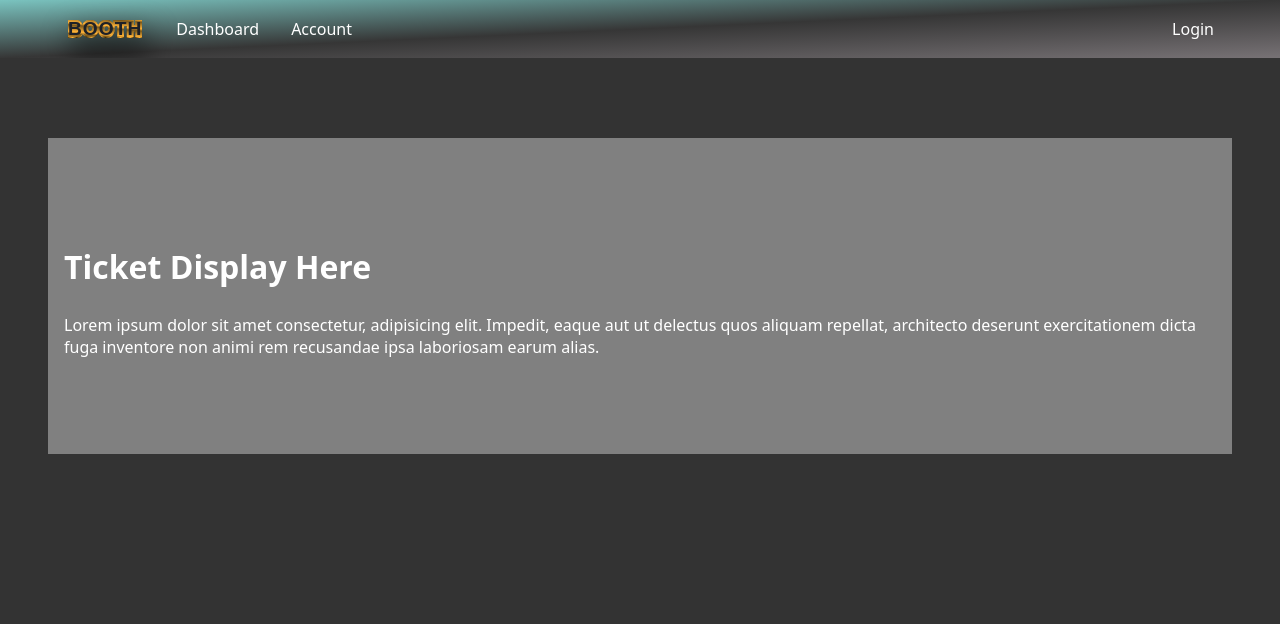
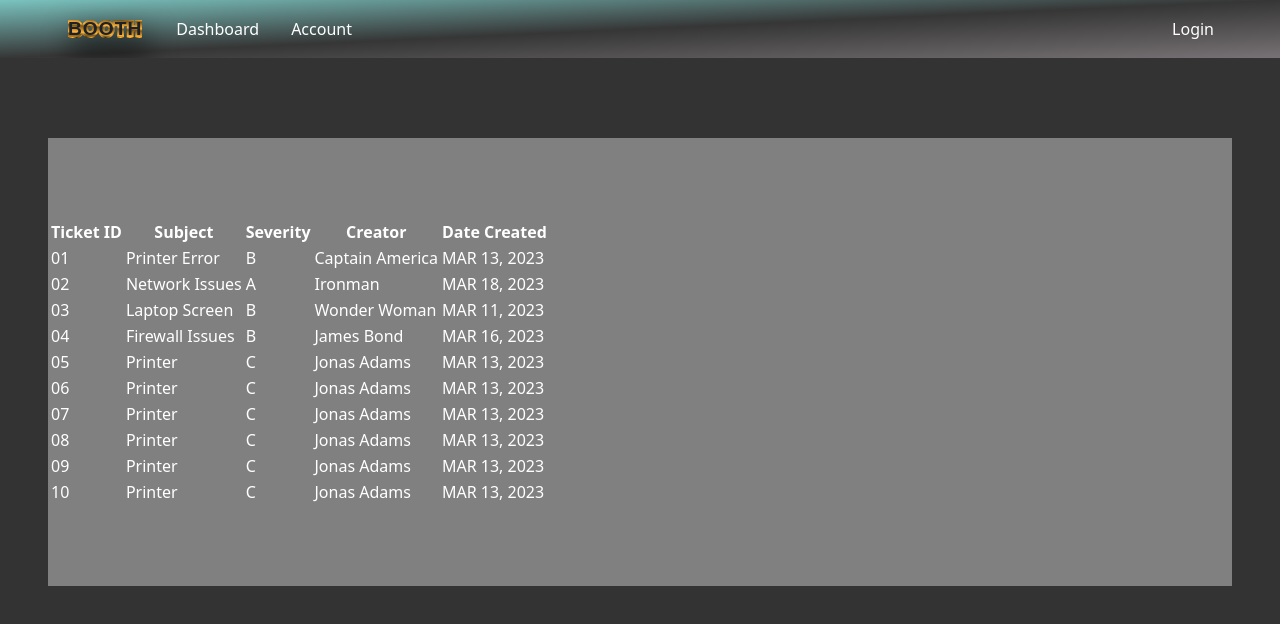
Before and after one commit to cj-ledet/cj-ledet.github.io, a plain HTML site: page Booth/index.html in a window 1280 px wide. Drawn offline with Linux system fonts and the light colour scheme.

Commit message:
Updates to the main view and table formatting
Updates to the main view and table formatting

```diff
--- a/Booth/index.html
+++ b/Booth/index.html
@@ -24,11 +24,46 @@
     </header>
 
     <section>
-        <div class="wrapper">
-
-            <h2 class="section-title">Ticket Display Here</h2>
-            <p>Lorem ipsum dolor sit amet consectetur, adipisicing elit. Impedit, eaque aut ut delectus quos aliquam repellat, architecto deserunt exercitationem dicta fuga inventore non animi rem recusandae ipsa laboriosam earum alias.</p>
-
+        <div>
+            <table class="styled-table">
+                <thead>
+                    <tr>
+                        <th>Ticket ID</th> <th>Subject</th> <th>Severity</th> <th>Creator</th> <th>Date Created</th>
+                    </tr>
+                </thead>
+                <tbody>
+                    <tr href="#test">
+                        <td>01</td> <td>Printer Error</td> <td>B</td> <td>Captain America</td> <td>MAR 13, 2023</td>
+                    </tr>
+                    <tr>
+                        <td>02</td> <td>Network Issues</td> <td>A</td> <td>Ironman</td> <td>MAR 18, 2023</td>
+                    </tr>
+                    <tr>
+                        <td>03</td> <td>Laptop Screen</td> <td>B</td> <td>Wonder Woman</td> <td>MAR 11, 2023</td>
+                    </tr>
+                    <tr>
+                        <td>04</td> <td>Firewall Issues</td> <td>B</td> <td>James Bond</td> <td>MAR 16, 2023</td>
+                    </tr>
+                    <tr>
+                        <td>05</td> <td>Printer</td> <td>C</td> <td>Jonas Adams</td> <td>MAR 13, 2023</td>
+                    </tr>
+                    <tr>
+                        <td>06</td> <td>Printer</td> <td>C</td> <td>Jonas Adams</td> <td>MAR 13, 2023</td>
+                    </tr>
+                    <tr>
+                        <td>07</td> <td>Printer</td> <td>C</td> <td>Jonas Adams</td> <td>MAR 13, 2023</td>
+                    </tr>
+                    <tr>
+                        <td>08</td> <td>Printer</td> <td>C</td> <td>Jonas Adams</td> <td>MAR 13, 2023</td>
+                    </tr>
+                    <tr>
+                        <td>09</td> <td>Printer</td> <td>C</td> <td>Jonas Adams</td> <td>MAR 13, 2023</td>
+                    </tr>
+                    <tr>
+                        <td>10</td> <td>Printer</td> <td>C</td> <td>Jonas Adams</td> <td>MAR 13, 2023</td>
+                    </tr>
+                </tbody>
+            </table>
         </div>
     </section>
 
```
